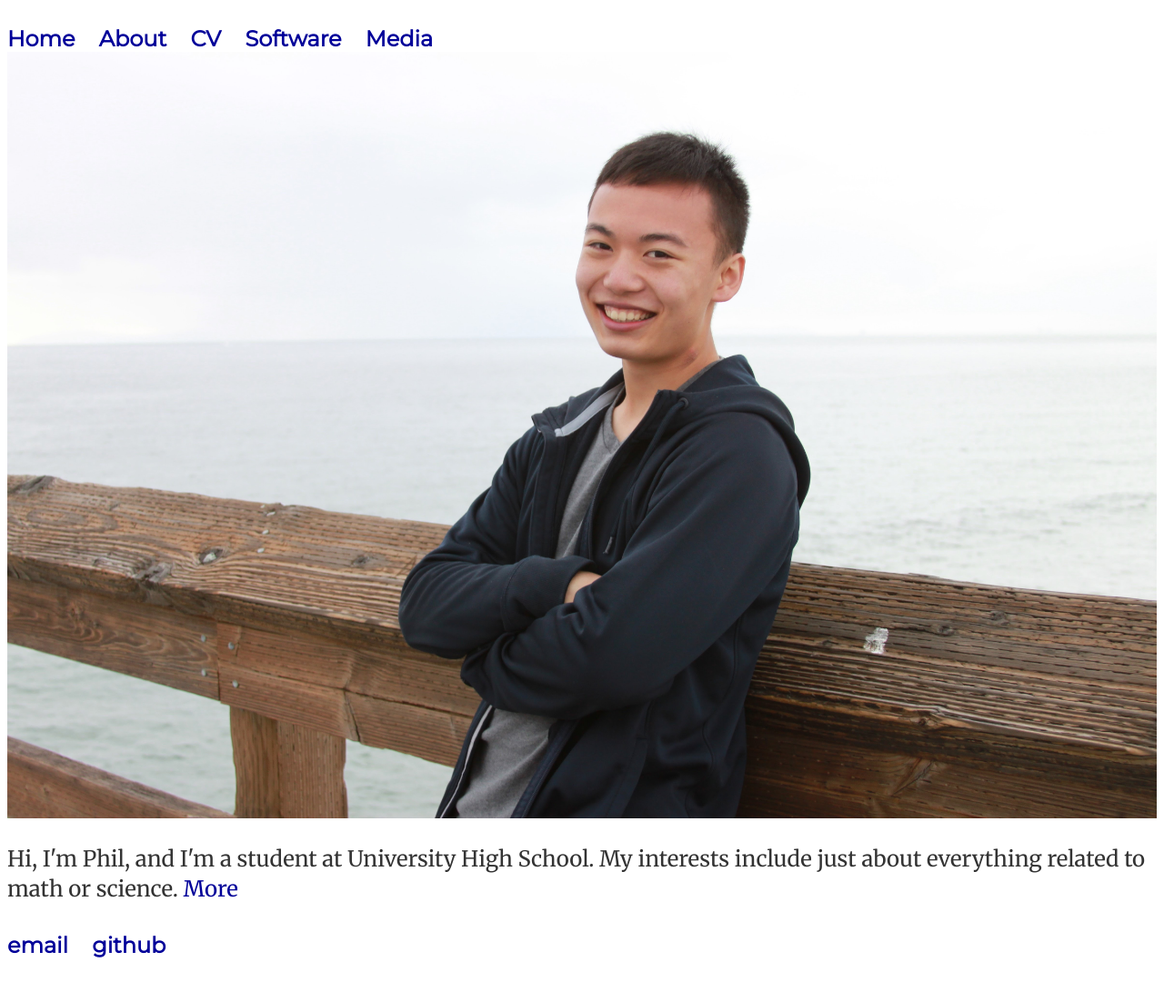
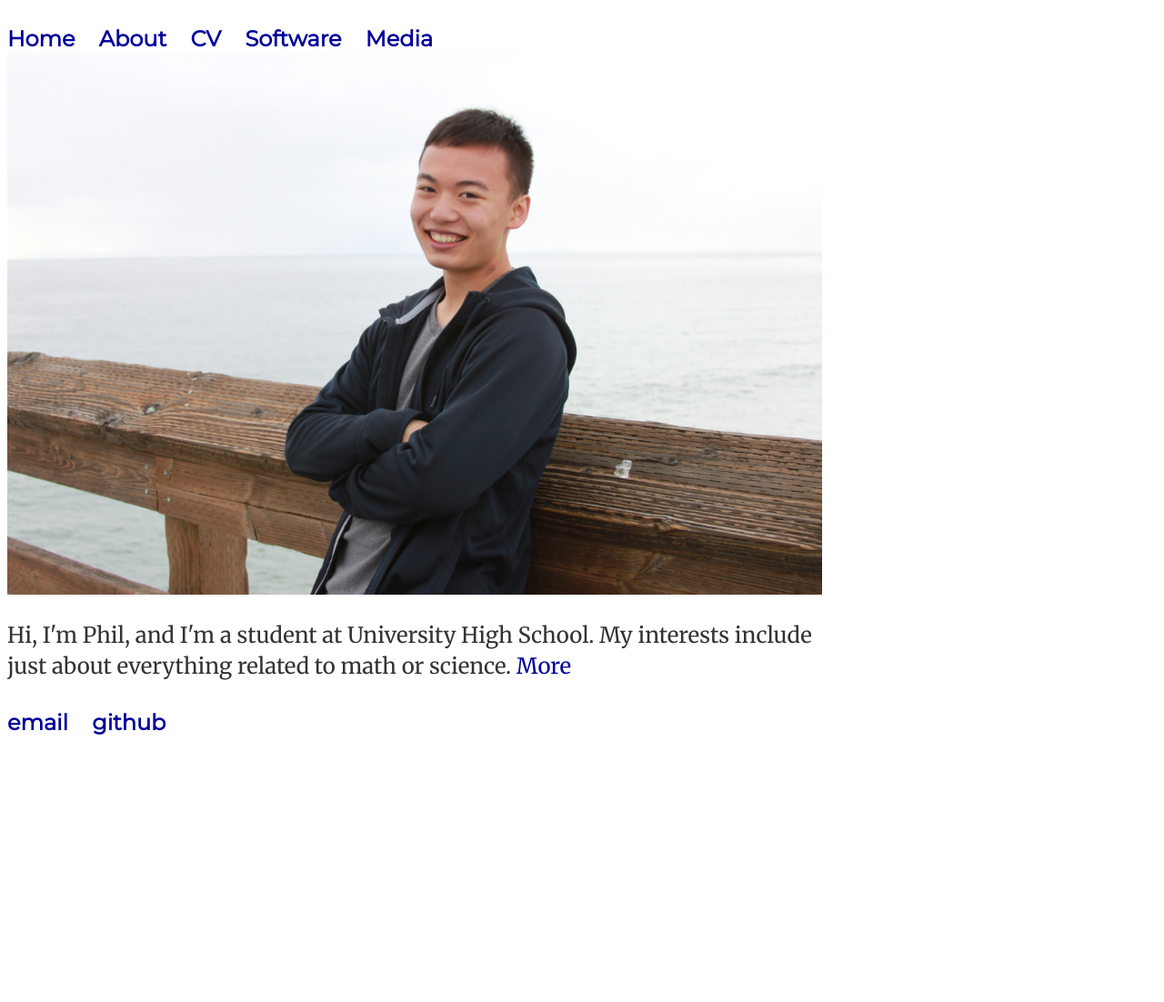
Before and after one commit to philhchen/philhchen.github.io, a Jekyll site: the page built from index.html, in a window 1280 px wide. Shown: the whole page at 91% size. Built offline with Jekyll 4.4.1, drawn with Linux system fonts in a browser that asks for light colours; after the commit the page ends 900 px from its top, so only the background shows below that.

Commit message:
Update main.css

```diff
--- a/css/main.css
+++ b/css/main.css
@@ -1,6 +1,6 @@
 @import url(http://fonts.googleapis.com/css?family=Merriweather:300,300italic,400,400italic,700,700italic);
 @import url(http://fonts.googleapis.com/css?family=Montserrat);
-body { padding-top: 20px; padding-bottom: 40px; font-family: 'Merriweather', Georgia, Times; font-size: 16px; }
+body { width: 70%; padding-top: 20px; padding-bottom: 40px; font-family: 'Merriweather', Georgia, Times; font-size: 16px; }
 h1, h2 { font-family: 'Merriweather', Georgia, Times;}
 ul0{
     font-family: 'Montserrat', Helvetica, sans-serif;
```
